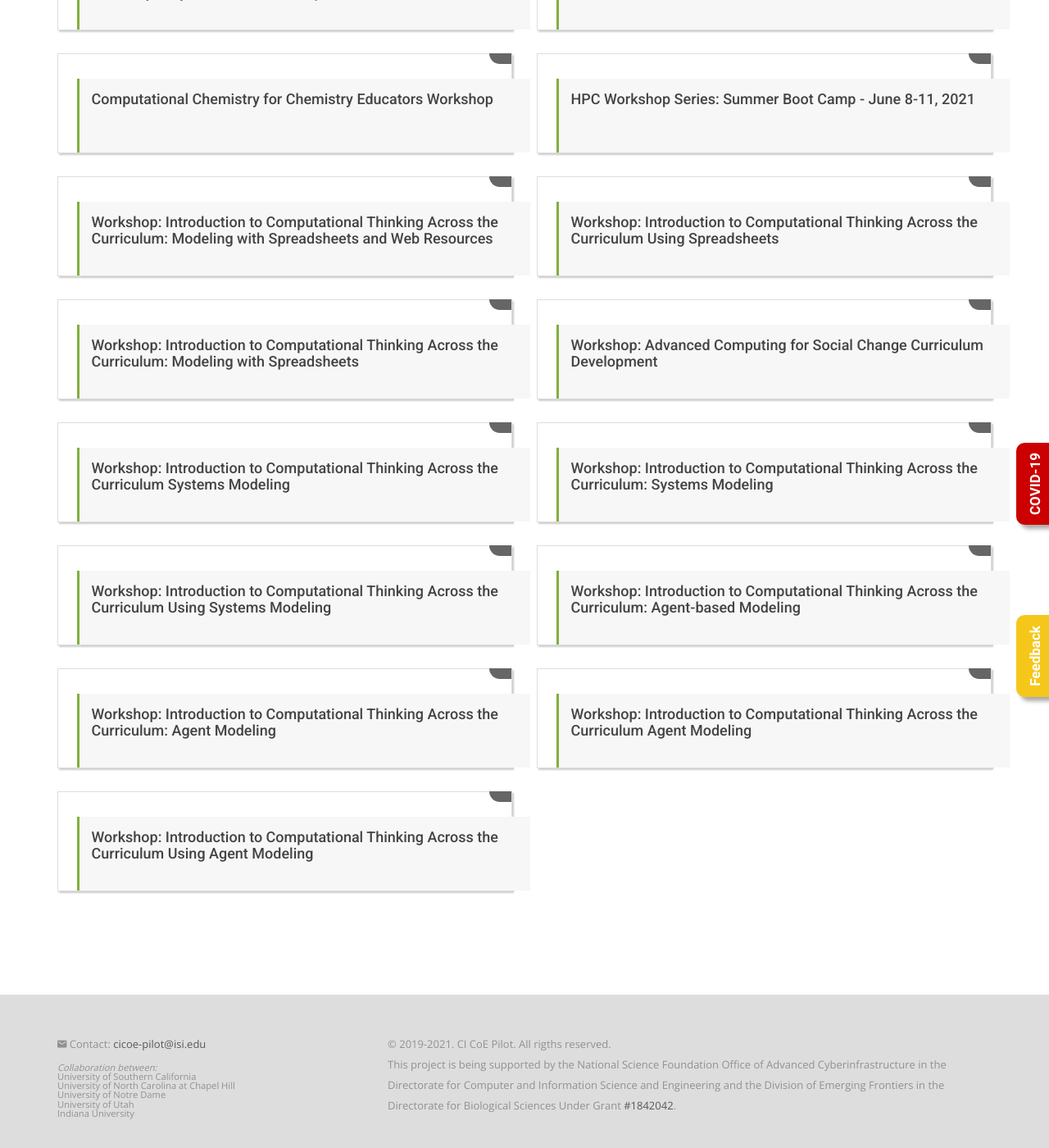
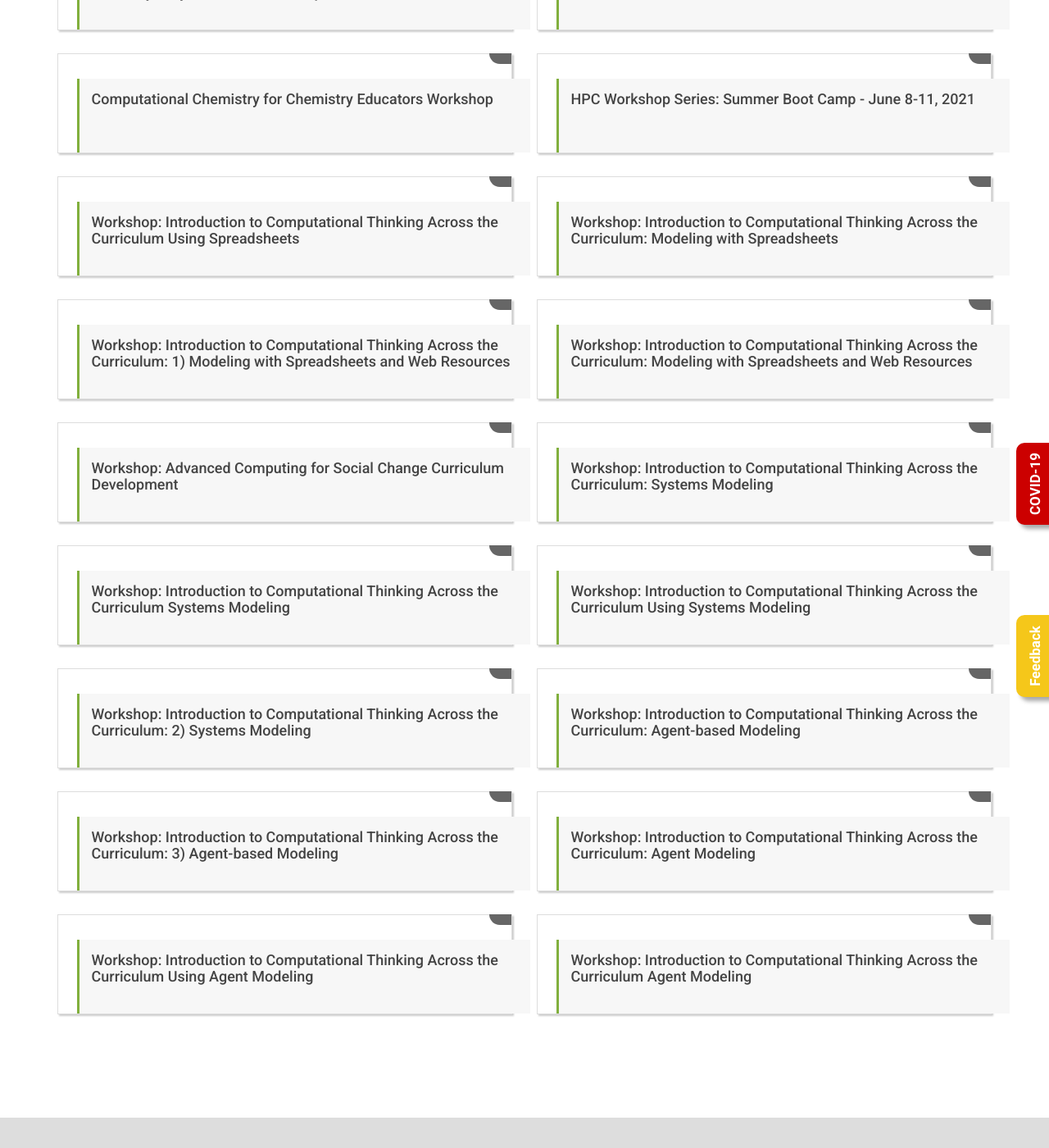
Before and after one commit to cicoe/cicoe.github.io, a Jekyll site: the page built from training_opportunities.html, in a window 1280 px wide and 1400 px high, scrolled down 580 px. Shown: the whole window at 82% size. Built offline with Jekyll 4.4.1, drawn with Linux system fonts in a browser that asks for light colours; nearby versions of some CDN libraries; some web fonts are replaced.

Commit message:
updated training events

```diff
--- a/_data/training_opportunities.yml
+++ b/_data/training_opportunities.yml
@@ -32,14 +32,6 @@
   source: XSEDE
   start_date: June 15, 2021
   time: ''
-  title: 'Workshop: Introduction to Computational Thinking Across the Curriculum:
-    Modeling with Spreadsheets and Web Resources'
-  website: "https://www.xsede.org/web/xup/course-calendar/-/training-user/class/2339/session/4003/register"
-- categroy: Workshop
-  end_date: June 16, 2021
-  source: XSEDE
-  start_date: June 15, 2021
-  time: ''
   title: 'Workshop: Introduction to Computational Thinking Across the Curriculum Using
     Spreadsheets'
   website: "Registration opens"
@@ -52,12 +44,36 @@
     Modeling with Spreadsheets'
   website: "Registration opens"
 - categroy: Workshop
+  end_date: June 16, 2021
+  source: XSEDE
+  start_date: June 15, 2021
+  time: ''
+  title: 'Workshop: Introduction to Computational Thinking Across the Curriculum:
+    1) Modeling with Spreadsheets and Web Resources'
+  website: "https://www.xsede.org/web/xup/course-calendar/-/training-user/class/2339/session/4003/register"
+- categroy: Workshop
+  end_date: June 16, 2021
+  source: XSEDE
+  start_date: June 15, 2021
+  time: ''
+  title: 'Workshop: Introduction to Computational Thinking Across the Curriculum:
+    Modeling with Spreadsheets and Web Resources'
+  website: "https://www.xsede.org/web/xup/course-calendar/-/training-user/class/2339/session/4003/register"
+- categroy: Workshop
   end_date: June 18, 2021
   source: XSEDE
   start_date: June 17, 2021
   time: ''
   title: 'Workshop: Advanced Computing for Social Change Curriculum Development'
   website: "https://www.xsede.org/web/xup/course-calendar/-/training-user/class/2335/session/3998/register"
+- categroy: Workshop
+  end_date: June 23, 2021
+  source: XSEDE
+  start_date: June 22, 2021
+  time: ''
+  title: 'Workshop: Introduction to Computational Thinking Across the Curriculum:
+    Systems Modeling'
+  website: "Registration opens"
 - categroy: Workshop
   end_date: June 23, 2021
   source: XSEDE
@@ -71,7 +87,7 @@
   source: XSEDE
   start_date: June 22, 2021
   time: ''
-  title: 'Workshop: Introduction to Computational Thinking Across the Curriculum:
+  title: 'Workshop: Introduction to Computational Thinking Across the Curriculum Using
     Systems Modeling'
   website: "Registration opens"
 - categroy: Workshop
@@ -79,9 +95,9 @@
   source: XSEDE
   start_date: June 22, 2021
   time: ''
-  title: 'Workshop: Introduction to Computational Thinking Across the Curriculum Using
-    Systems Modeling'
-  website: "Registration opens"
+  title: 'Workshop: Introduction to Computational Thinking Across the Curriculum:
+    2) Systems Modeling'
+  website: "https://www.xsede.org/web/xup/course-calendar/-/training-user/class/2365/session/4026/register"
 - categroy: Workshop
   end_date: June 30, 2021
   source: XSEDE
@@ -96,6 +112,22 @@
   start_date: June 29, 2021
   time: ''
   title: 'Workshop: Introduction to Computational Thinking Across the Curriculum:
+    3) Agent-based Modeling'
+  website: "https://www.xsede.org/web/xup/course-calendar/-/training-user/class/2366/session/4027/register"
+- categroy: Workshop
+  end_date: June 30, 2021
+  source: XSEDE
+  start_date: June 29, 2021
+  time: ''
+  title: 'Workshop: Introduction to Computational Thinking Across the Curriculum:
+    Agent Modeling'
+  website: "Registration opens"
+- categroy: Workshop
+  end_date: June 30, 2021
+  source: XSEDE
+  start_date: June 29, 2021
+  time: ''
+  title: 'Workshop: Introduction to Computational Thinking Across the Curriculum Using
     Agent Modeling'
   website: "Registration opens"
 - categroy: Workshop
@@ -106,11 +138,3 @@
   title: 'Workshop: Introduction to Computational Thinking Across the Curriculum Agent
     Modeling'
   website: "Registration opens"
-- categroy: Workshop
-  end_date: June 30, 2021
-  source: XSEDE
-  start_date: June 29, 2021
-  time: ''
-  title: 'Workshop: Introduction to Computational Thinking Across the Curriculum Using
-    Agent Modeling'
-  website: "Registration opens"
```
